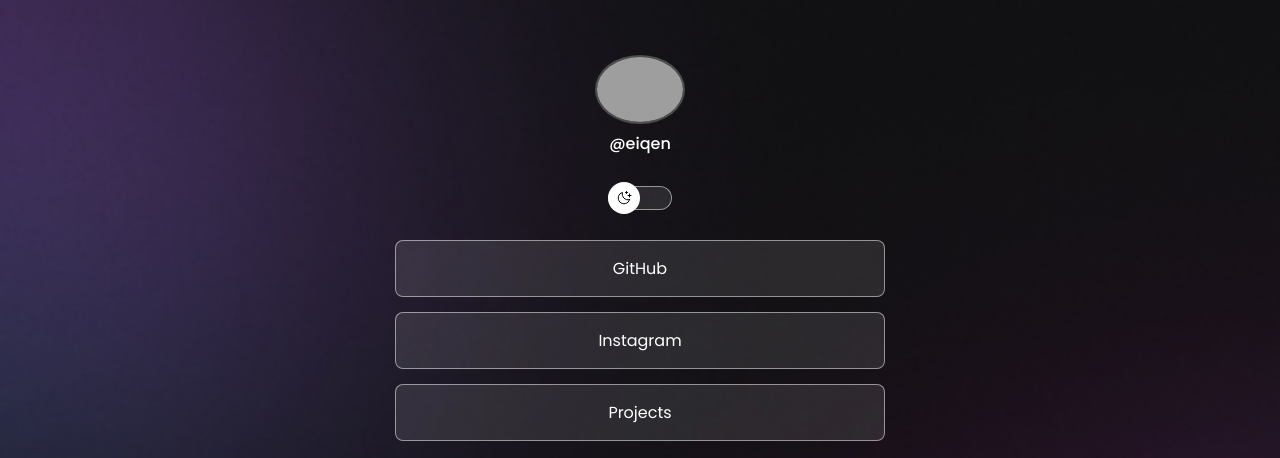
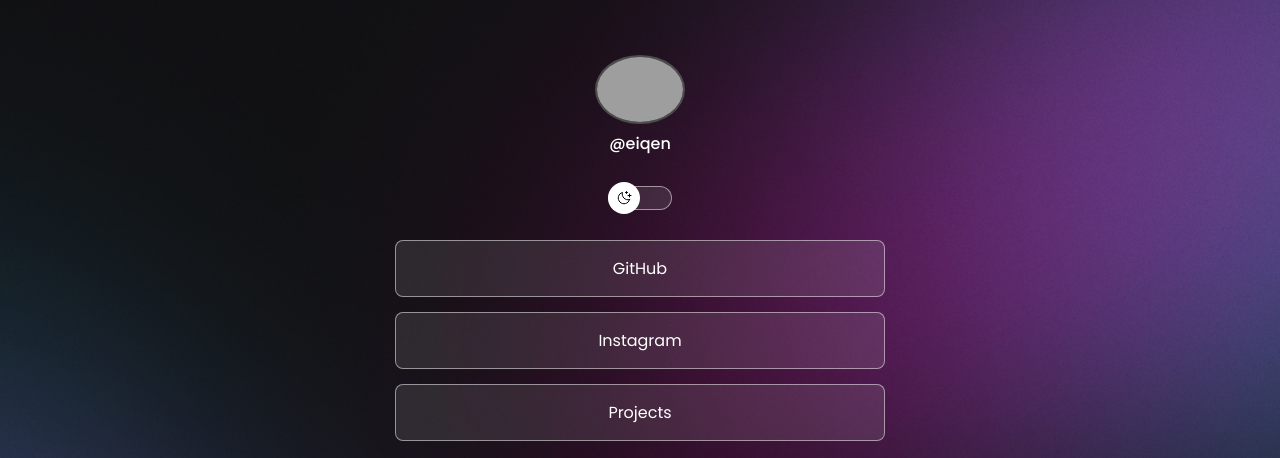
Before and after one commit to eikenn/DevLinks, a plain HTML site: page index.html in a window 1280 px wide. Shown: the top 458 px of the page. Drawn offline with nearby package versions, Linux system fonts and the light colour scheme; grey boxes are pictures that could not be loaded.

Commit message:
fix: change backgrounds based on media queries

```diff
--- a/styles/styles.css
+++ b/styles/styles.css
@@ -33,6 +33,7 @@ body * {
 
 body {
     background: var(--bg-url) no-repeat top center/cover;
+    height: 100vh;
 }
 
 #container {
@@ -143,3 +144,13 @@ footer {
     padding: 25px 0;
     text-align: center;
 }
+
+@media (min-width: 700px) {
+    :root {
+        --bg-url: url(../src/images/bg-desktop.jpg);
+    }
+
+    .light {
+        --bg-url: url(../src/images/bg-desktop-light.jpg);
+    }
+}
```
